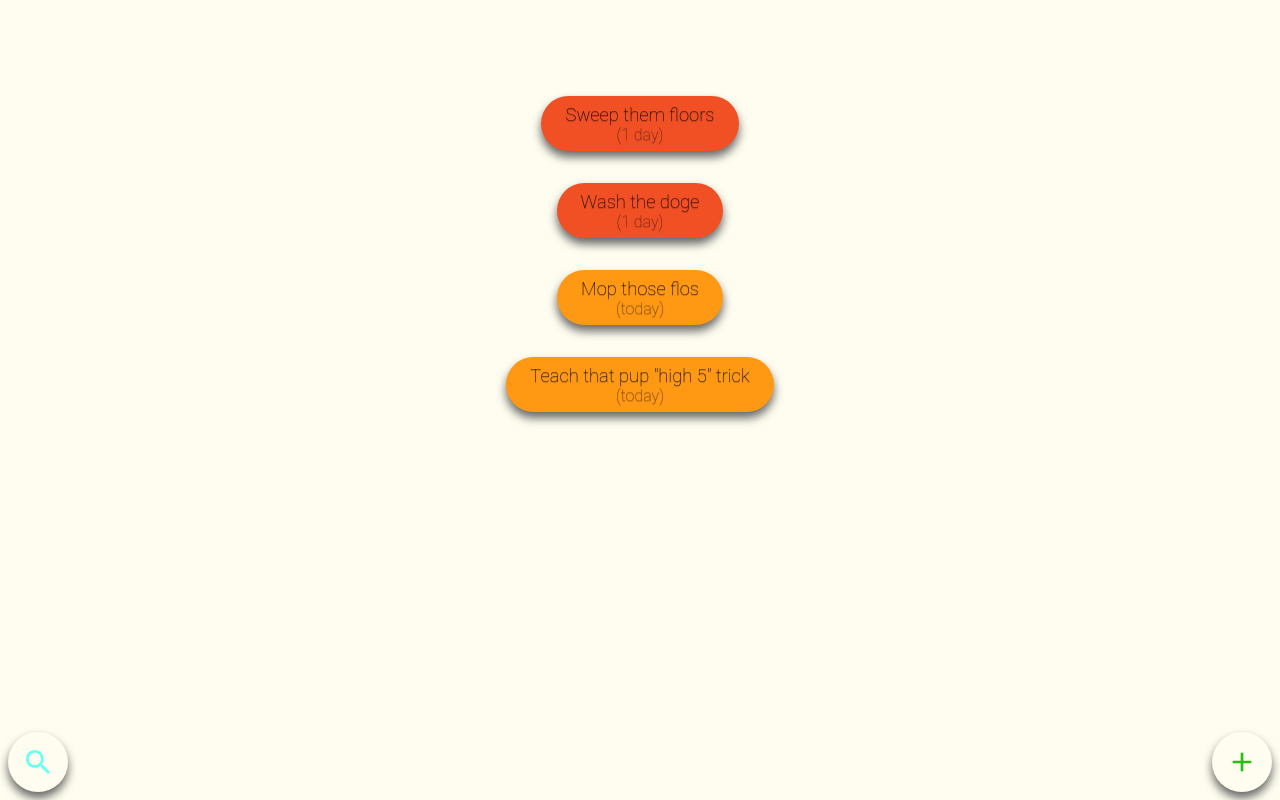
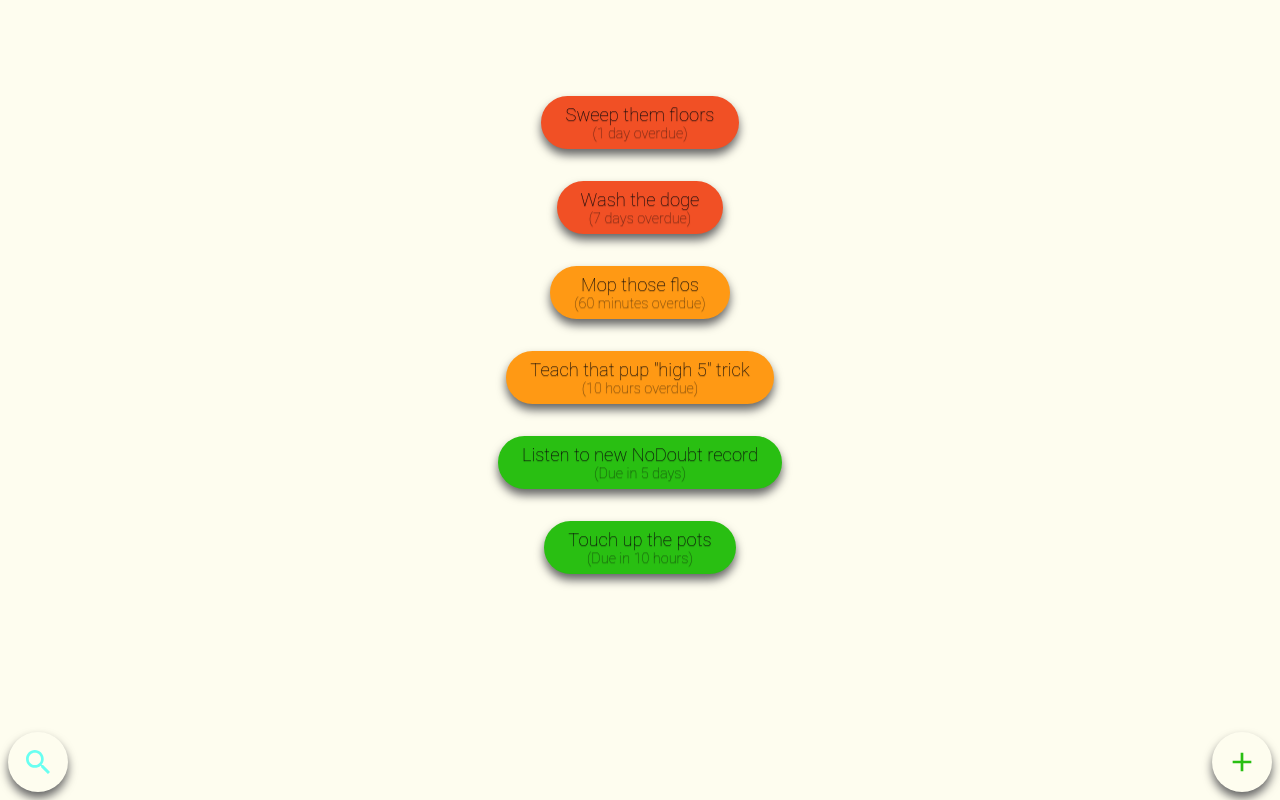
Before and after one commit to deanslamajr/a-coldbrew-page, a Next.js app: page /index in a window 1280 px wide. Built offline with nearby package versions, Linux system fonts and the light colour scheme.

Commit message:
cleaned up due date math and copy

```diff
--- a/src/components/styles/index.styles.tsx
+++ b/src/components/styles/index.styles.tsx
@@ -56,7 +56,7 @@ export const ChoreButton = styled.button<ChoreButtonProps>`
 `;
 
 export const ChoreButtonDueDate = styled.div`
-  font-size: 1rem;
+  font-size: 0.9rem;
   color: ${({ theme }) => theme.colors.clearBlack};
 `;
 
--- a/src/pages/index/index.tsx
+++ b/src/pages/index/index.tsx
@@ -33,6 +33,11 @@ interface ChoreProps {
   clickHandler: () => void;
 }
 
+interface StatusInterface {
+  dueDifferenceCopy: string;
+  status: DueStatusEnum;
+}
+
 export enum DueStatusEnum {
   OverDue = 'OVER_DUE',
   DueToday = 'DUE_TODAY',
@@ -41,10 +46,16 @@ export enum DueStatusEnum {
 
 const { publicRuntimeConfig } = getConfig();
 
-const getDateForYesterday = (): Date => {
-  const yesterday = new Date();
-  yesterday.setDate(yesterday.getDate() - 1);
-  return yesterday;
+const getDateForDaysAgo = (daysOverDue: number): Date => {
+  const now = new Date();
+  now.setDate(now.getDate() - daysOverDue);
+  return now;
+};
+
+const getDateForHoursAgo = (hoursOverDue: number): Date => {
+  const now = new Date();
+  now.setHours(now.getHours() - hoursOverDue);
+  return now;
 };
 
 const mockedChores: ChoreInterface[] = [
@@ -54,14 +65,14 @@ const mockedChores: ChoreInterface[] = [
     name: 'Sweep them floors',
     description:
       'Lorem ipsum dolor sit amet, consectetur adipiscing elit, sed do eiusmod tempor incididunt ut labore et dolore magna aliqua. Ut enim ad minim veniam, quis nostrud exercitation ullamco laboris nisi ut aliquip ex ea commodo consequat. Duis aute irure dolor in reprehenderit in voluptate velit esse cillum dolore eu fugiat nulla pariatur. Excepteur sint occaecat cupidatat non proident, sunt in culpa qui officia deserunt mollit anim id est laborum.',
-    due: getDateForYesterday(),
+    due: getDateForDaysAgo(1),
   },
   {
     id: shortid.generate(),
     name: 'Wash the doge',
     description:
       'Lorem ipsum dolor sit amet, consectetur adipiscing elit, sed do eiusmod tempor incididunt ut labore et dolore magna aliqua. Ut enim ad minim veniam, quis nostrud exercitation ullamco laboris nisi ut aliquip ex ea commodo consequat. Duis aute irure dolor in reprehenderit in voluptate velit esse cillum dolore eu fugiat nulla pariatur. Excepteur sint occaecat cupidatat non proident, sunt in culpa qui officia deserunt mollit anim id est laborum.',
-    due: getDateForYesterday(),
+    due: getDateForDaysAgo(7),
   },
   // Due today
   {
@@ -69,14 +80,29 @@ const mockedChores: ChoreInterface[] = [
     name: 'Mop those flos',
     description:
       'Lorem ipsum dolor sit amet, consectetur adipiscing elit, sed do eiusmod tempor incididunt ut labore et dolore magna aliqua. Ut enim ad minim veniam, quis nostrud exercitation ullamco laboris nisi ut aliquip ex ea commodo consequat. Duis aute irure dolor in reprehenderit in voluptate velit esse cillum dolore eu fugiat nulla pariatur. Excepteur sint occaecat cupidatat non proident, sunt in culpa qui officia deserunt mollit anim id est laborum.',
-    due: new Date(),
+    due: getDateForHoursAgo(1),
   },
   {
     id: shortid.generate(),
     name: 'Teach that pup "high 5" trick',
     description:
       'Lorem ipsum dolor sit amet, consectetur adipiscing elit, sed do eiusmod tempor incididunt ut labore et dolore magna aliqua. Ut enim ad minim veniam, quis nostrud exercitation ullamco laboris nisi ut aliquip ex ea commodo consequat. Duis aute irure dolor in reprehenderit in voluptate velit esse cillum dolore eu fugiat nulla pariatur. Excepteur sint occaecat cupidatat non proident, sunt in culpa qui officia deserunt mollit anim id est laborum.',
-    due: new Date(),
+    due: getDateForHoursAgo(10),
+  },
+  // Not yet due
+  {
+    id: shortid.generate(),
+    name: 'Listen to new NoDoubt record',
+    description:
+      'Lorem ipsum dolor sit amet, consectetur adipiscing elit, sed do eiusmod tempor incididunt ut labore et dolore magna aliqua. Ut enim ad minim veniam, quis nostrud exercitation ullamco laboris nisi ut aliquip ex ea commodo consequat. Duis aute irure dolor in reprehenderit in voluptate velit esse cillum dolore eu fugiat nulla pariatur. Excepteur sint occaecat cupidatat non proident, sunt in culpa qui officia deserunt mollit anim id est laborum.',
+    due: getDateForDaysAgo(-5),
+  },
+  {
+    id: shortid.generate(),
+    name: 'Touch up the pots',
+    description:
+      'Lorem ipsum dolor sit amet, consectetur adipiscing elit, sed do eiusmod tempor incididunt ut labore et dolore magna aliqua. Ut enim ad minim veniam, quis nostrud exercitation ullamco laboris nisi ut aliquip ex ea commodo consequat. Duis aute irure dolor in reprehenderit in voluptate velit esse cillum dolore eu fugiat nulla pariatur. Excepteur sint occaecat cupidatat non proident, sunt in culpa qui officia deserunt mollit anim id est laborum.',
+    due: getDateForHoursAgo(-10),
   },
 ];
 
@@ -88,26 +114,81 @@ const Chore: React.FunctionComponent<ChoreProps> = ({
   const todayMoment = moment();
   const dueDateMoment = moment(dueDate);
 
-  const getDueStatus = (): DueStatusEnum => {
-    if (todayMoment.isSame(dueDateMoment, 'day')) {
-      return DueStatusEnum.DueToday;
-    } else if (todayMoment.isAfter(dueDateMoment, 'minute')) {
-      return DueStatusEnum.OverDue;
+  const computeStatus = (): StatusInterface => {
+    // chore not yet due
+    if (todayMoment.isBefore(dueDateMoment)) {
+      const daysUntilDue = dueDateMoment.diff(todayMoment, 'days');
+      const hoursUntilDue = dueDateMoment.diff(todayMoment, 'hours');
+      const minutesUntilDue = dueDateMoment.diff(todayMoment, 'minutes');
+
+      const dueInCopy = 'Due in';
+
+      if (daysUntilDue >= 1 && hoursUntilDue >= 24) {
+        const daysCopy = daysUntilDue > 1 ? 'days' : 'day';
+        return {
+          status: DueStatusEnum.NotYetDue,
+          dueDifferenceCopy: `(${dueInCopy} ${daysUntilDue} ${daysCopy})`,
+        };
+      }
+
+      if (hoursUntilDue > 1 && minutesUntilDue >= 60) {
+        const hoursCopy = hoursUntilDue > 1 ? 'hours' : 'hour';
+        return {
+          status: DueStatusEnum.NotYetDue,
+          dueDifferenceCopy: `(${dueInCopy} ${hoursUntilDue} ${hoursCopy})`,
+        };
+      }
+
+      const dueDifferenceCopy =
+        minutesUntilDue > 1
+          ? `(${dueInCopy} ${minutesUntilDue} minutes)`
+          : `(${dueInCopy} seconds...)`;
+
+      return {
+        status: DueStatusEnum.NotYetDue,
+        dueDifferenceCopy,
+      };
     } else {
-      return DueStatusEnum.NotYetDue;
+      const overdueCopy = 'overdue';
+      const daysOverdue = todayMoment.diff(dueDateMoment, 'days');
+      const hoursOverdue = todayMoment.diff(dueDateMoment, 'hours');
+      const minutesOverdue = todayMoment.diff(dueDateMoment, 'minutes');
+
+      if (daysOverdue >= 1 && hoursOverdue >= 24) {
+        const daysCopy = daysOverdue > 1 ? 'days' : 'day';
+        return {
+          status: DueStatusEnum.OverDue,
+          dueDifferenceCopy: `(${daysOverdue} ${daysCopy} ${overdueCopy})`,
+        };
+      }
+
+      if (hoursOverdue > 1 && minutesOverdue >= 60) {
+        const hoursCopy = hoursOverdue > 1 ? 'hours' : 'hour';
+        return {
+          status: DueStatusEnum.DueToday,
+          dueDifferenceCopy: `(${hoursOverdue} ${hoursCopy} ${overdueCopy})`,
+        };
+      }
+
+      const dueDifferenceCopy =
+        minutesOverdue > 1
+          ? `(${minutesOverdue} minutes ${overdueCopy})`
+          : `(${overdueCopy})`;
+
+      return {
+        status: DueStatusEnum.DueToday,
+        dueDifferenceCopy,
+      };
     }
   };
 
-  const computeOverdueText = (): string => {
-    const days = todayMoment.diff(dueDateMoment, 'days');
-    return days ? `(${days} day${days > 1 ? 's' : ''})` : '(today)';
-  };
+  const { status, dueDifferenceCopy } = computeStatus();
 
   return (
-    <ChoreButton dueStatus={getDueStatus()} onClick={clickHandler}>
+    <ChoreButton dueStatus={status} onClick={clickHandler}>
       {name}
       <br />
-      <ChoreButtonDueDate>{computeOverdueText()}</ChoreButtonDueDate>
+      <ChoreButtonDueDate>{dueDifferenceCopy}</ChoreButtonDueDate>
     </ChoreButton>
   );
 };
```
